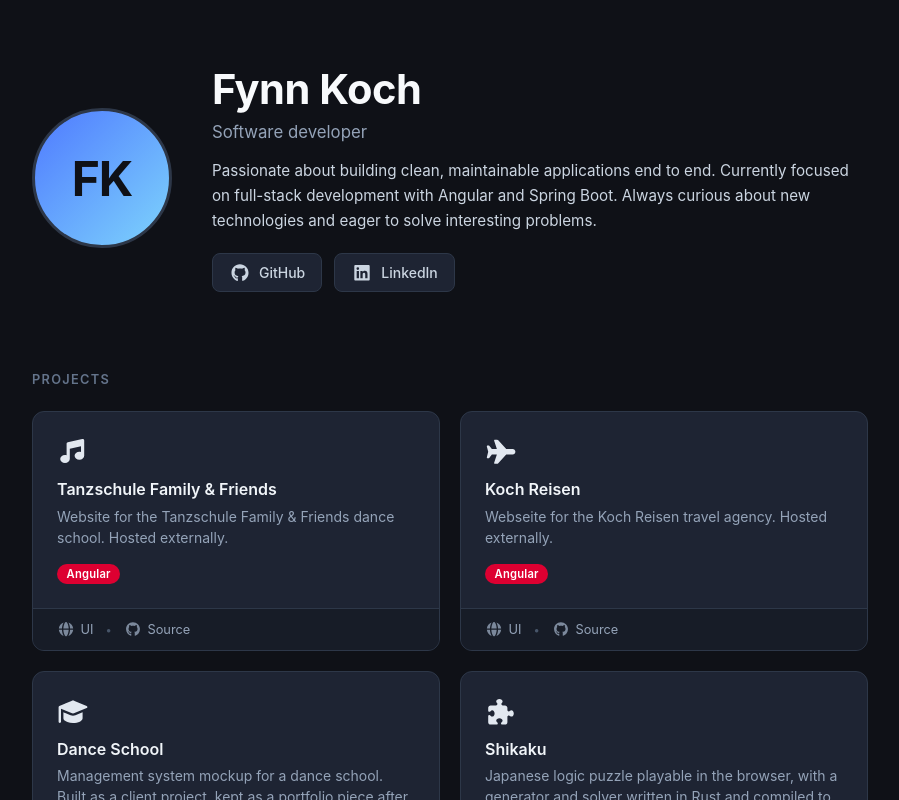
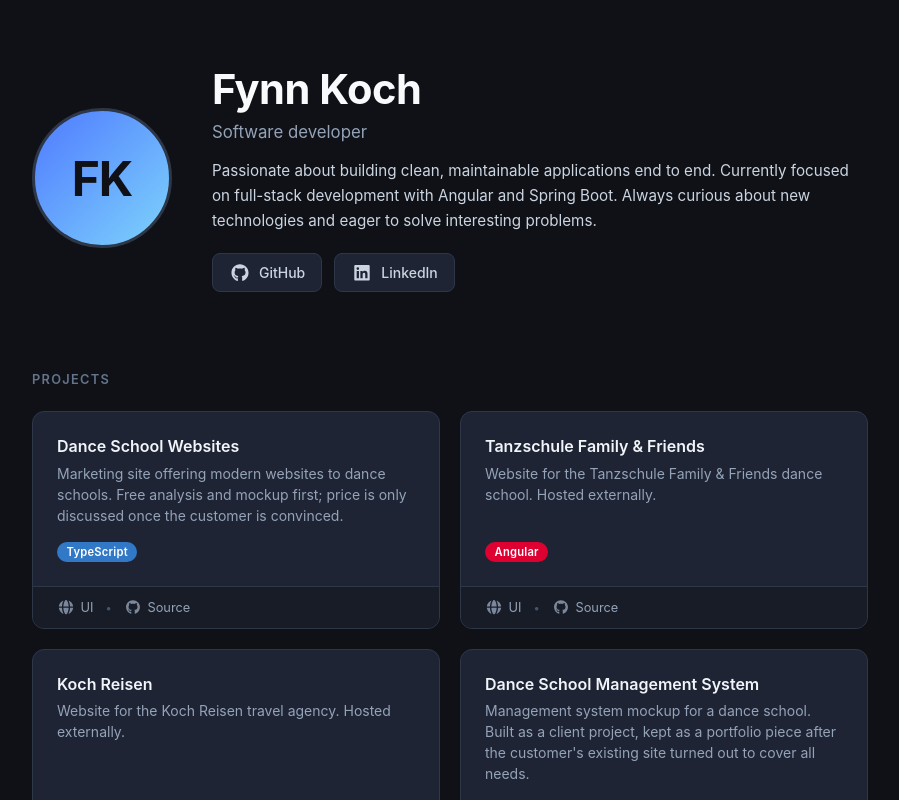
Before and after one commit to xK0ch/fynn-koch-landingpage, an Angular app: page / in a window 1280 px wide. Shown: the top 800 px of the page, without its empty margins (190-1089 px from the left). Built offline with nearby package versions, Linux system fonts and the light colour scheme.

Commit message:
Add new project for dance school websites

```diff
--- a/src/app/projects/projects.html
+++ b/src/app/projects/projects.html
@@ -4,7 +4,27 @@
 
     <article class="card">
       <div class="card-main">
-        <span class="card-icon"><fa-icon [icon]="faMusic"></fa-icon></span>
+        <div class="card-body">
+          <h3>Dance School Websites</h3>
+          <p>Marketing site offering modern websites to dance schools. Free analysis and mockup first; price is only discussed once the customer is convinced.</p>
+        </div>
+        <div class="card-footer">
+          <span class="tech tech-typescript">TypeScript</span>
+        </div>
+      </div>
+      <div class="card-links">
+        <a href="https://tanzschule.fynn-koch.de" target="_blank" rel="noopener noreferrer">
+          <span class="link-icon"><fa-icon [icon]="faGlobe"></fa-icon></span> UI
+        </a>
+        <span class="link-divider">&bull;</span>
+        <a href="https://github.com/xK0ch/tanzschule-landingpage" target="_blank" rel="noopener noreferrer">
+          <span class="link-icon"><fa-icon [icon]="faGithub"></fa-icon></span> Source
+        </a>
+      </div>
+    </article>
+
+    <article class="card">
+      <div class="card-main">
         <div class="card-body">
           <h3>Tanzschule Family &amp; Friends</h3>
           <p>Website for the Tanzschule Family &amp; Friends dance school. Hosted externally.</p>
@@ -14,7 +34,7 @@
         </div>
       </div>
       <div class="card-links">
-        <a href="https://neu.tanzschule-family-and-friends.de" target="_blank" rel="noopener noreferrer">
+        <a href="https://www.tanzschule-family-and-friends.de" target="_blank" rel="noopener noreferrer">
           <span class="link-icon"><fa-icon [icon]="faGlobe"></fa-icon></span> UI
         </a>
         <span class="link-divider">&bull;</span>
@@ -26,10 +46,9 @@
 
     <article class="card">
       <div class="card-main">
-        <span class="card-icon"><fa-icon [icon]="faPlane"></fa-icon></span>
         <div class="card-body">
           <h3>Koch Reisen</h3>
-          <p>Webseite for the Koch Reisen travel agency. Hosted externally.</p>
+          <p>Website for the Koch Reisen travel agency. Hosted externally.</p>
         </div>
         <div class="card-footer">
           <span class="tech tech-angular">Angular</span>
@@ -48,9 +67,8 @@
 
     <article class="card">
       <div class="card-main">
-        <span class="card-icon"><fa-icon [icon]="faGraduationCap"></fa-icon></span>
         <div class="card-body">
-          <h3>Dance School</h3>
+          <h3>Dance School Management System</h3>
           <p>Management system mockup for a dance school. Built as a client project, kept as a portfolio piece after the customer's existing site turned out to cover all needs.</p>
         </div>
         <div class="card-footer">
@@ -83,7 +101,6 @@
 
     <article class="card">
       <div class="card-main">
-        <span class="card-icon"><fa-icon [icon]="faPuzzlePiece"></fa-icon></span>
         <div class="card-body">
           <h3>Shikaku</h3>
           <p>Japanese logic puzzle playable in the browser, with a generator and solver written in Rust and compiled to WebAssembly.</p>
--- a/src/app/projects/projects.scss
+++ b/src/app/projects/projects.scss
@@ -34,10 +34,6 @@
   flex: 1;
 }
 
-.card-icon {
-  font-size: 1.6rem;
-}
-
 .card-body {
   flex: 1;
 
@@ -72,11 +68,12 @@
   color: #fff;
   white-space: nowrap;
 
-  &.tech-angular { background: #dd0031; }
-  &.tech-spring  { background: #6db33f; }
-  &.tech-rust    { background: #b7410e; }
-  &.tech-leptos  { background: #ef3939; }
-  &.tech-wasm    { background: #654ff0; }
+  &.tech-angular    { background: #dd0031; }
+  &.tech-spring     { background: #6db33f; }
+  &.tech-rust       { background: #b7410e; }
+  &.tech-leptos     { background: #ef3939; }
+  &.tech-wasm       { background: #654ff0; }
+  &.tech-typescript { background: #3178c6; }
 }
 
 .card-links {
--- a/src/app/projects/projects.ts
+++ b/src/app/projects/projects.ts
@@ -1,14 +1,6 @@
 import { Component } from '@angular/core';
 import { FaIconComponent } from '@fortawesome/angular-fontawesome';
-import {
-  faGlobe,
-  faCode,
-  faGear,
-  faPlane,
-  faMusic,
-  faGraduationCap,
-  faPuzzlePiece
-} from '@fortawesome/free-solid-svg-icons';
+import { faGlobe, faCode, faGear } from '@fortawesome/free-solid-svg-icons';
 import { faGithub } from '@fortawesome/free-brands-svg-icons';
 
 @Component({
@@ -18,10 +10,6 @@ import { faGithub } from '@fortawesome/free-brands-svg-icons';
   styleUrl: './projects.scss'
 })
 export class Projects {
-  faMusic = faMusic;
-  faPlane = faPlane;
-  faGraduationCap = faGraduationCap;
-  faPuzzlePiece = faPuzzlePiece;
   faGlobe = faGlobe;
   faGear = faGear;
   faCode = faCode;
```
Also changed, not shown: 1 other file (tests, documents, lock files or other folders).
